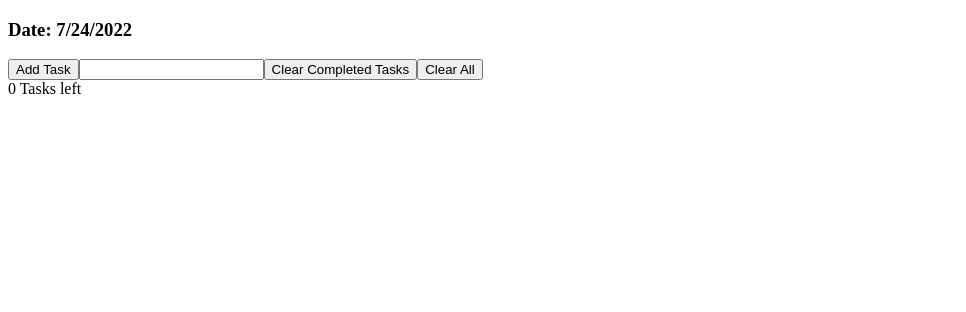
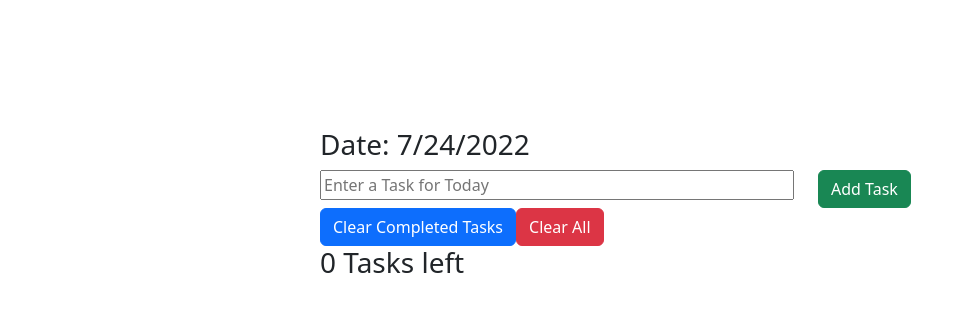
Before and after one commit to DavitPetro/ToDoList, a React (Create React App) app: page / in a window 1280 px wide. Shown: the top 312 px of the page, without its empty margins (0-966 px from the left). Built offline with nearby package versions, Linux system fonts and the light colour scheme.

Commit message:
Some Bootstrap and CSS

```diff
--- a/public/index.html
+++ b/public/index.html
@@ -25,6 +25,9 @@
       Learn how to configure a non-root public URL by running `npm run build`.
     -->
     <title>To-Do List</title>
+    <!-- Bootstrap CSS -->
+    <link href="https://cdn.jsdelivr.net/npm/bootstrap@5.2.0/dist/css/bootstrap.min.css" rel="stylesheet" integrity="sha384-gH2yIJqKdNHPEq0n4Mqa/HGKIhSkIHeL5AyhkYV8i59U5AR6csBvApHHNl/vI1Bx" crossorigin="anonymous">
+    <!-- Local Stylesheet included through index.js-->
   </head>
   <body>
     <noscript>You need to enable JavaScript to run this app.</noscript>
@@ -39,5 +42,6 @@
       To begin the development, run `npm start` or `yarn start`.
       To create a production bundle, use `npm run build` or `yarn build`.
     -->
+    <script src="https://cdn.jsdelivr.net/npm/bootstrap@5.2.0/dist/js/bootstrap.bundle.min.js" integrity="sha384-A3rJD856KowSb7dwlZdYEkO39Gagi7vIsF0jrRAoQmDKKtQBHUuLZ9AsSv4jD4Xa" crossorigin="anonymous"></script>
   </body>
 </html>
--- a/src/App.js
+++ b/src/App.js
@@ -42,7 +42,7 @@ function App() {
   }
 
   function clearCompleted() {
-    const newTasks = tasks.filter(task => !task.completed)
+    const newTasks = tasks.filter(task => task.completed)
     setTasks(newTasks)
   }
 
@@ -51,15 +51,25 @@ function App() {
   }
 
   return (
-    <>
-      <h3>Date: {date}</h3>
-      <button onClick={addTask}>Add Task</button>
-      <input ref={taskNameRef} type="text" />
+    <div id="content">
+      <div className="row">
+        <div className="col">
+          <h3>Date: {date}</h3>
+        </div>
+      </div>
+      <div className="row">
+        <div className="col-9">
+          <input id="text-box" ref={taskNameRef} placeholder="Enter a Task for Today" type="text" />
+        </div>
+        <div className="col">
+          <button className="btn btn-success" onClick={addTask}>Add Task</button>
+        </div>
+      </div>
       <TodoList tasks={tasks} toggleTask={toggleTask}/>
-      <button onClick = {clearCompleted}>Clear Completed Tasks</button>
-      <button onClick = {clearTasks}>Clear All</button>
-      <div>{tasks.filter (todo => !todo.completed).length} Tasks left</div>
-    </>
+      <button className="btn btn-primary" onClick = {clearCompleted}>Clear Completed Tasks</button>
+      <button className="btn btn-danger" onClick = {clearTasks}>Clear All</button>
+      <h3>{tasks.filter (todo => !todo.completed).length} Tasks left</h3>
+    </div>
   )
 }
 
--- /dev/null
+++ b/src/Style.css
@@ -0,0 +1,18 @@
+/* Filename: Style.css
+   Description: A stylesheet for the to-do list program
+*/
+
+#root {
+    display: flex;
+}
+
+#content{
+    background: white;
+    width: 50%;
+    margin: auto;
+    margin-top: 10%;
+}
+
+#text-box{
+    width: 100%;
+}
--- a/src/index.js
+++ b/src/index.js
@@ -1,5 +1,6 @@
 import React from 'react';
 import ReactDOM from 'react-dom/client';
+import './Style.css'
 import App from './App';
 
 const root = ReactDOM.createRoot(document.getElementById('root'));
```
